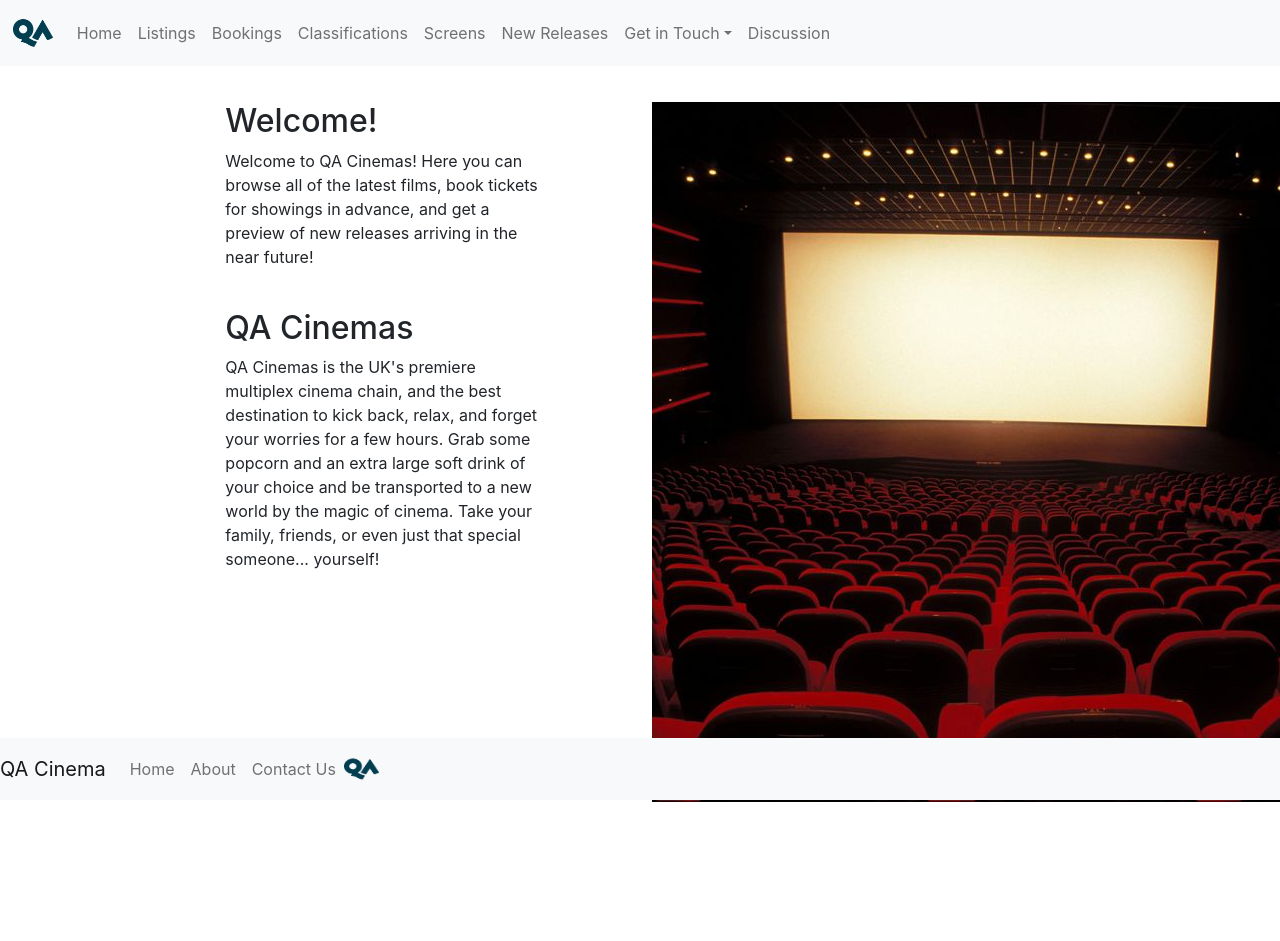
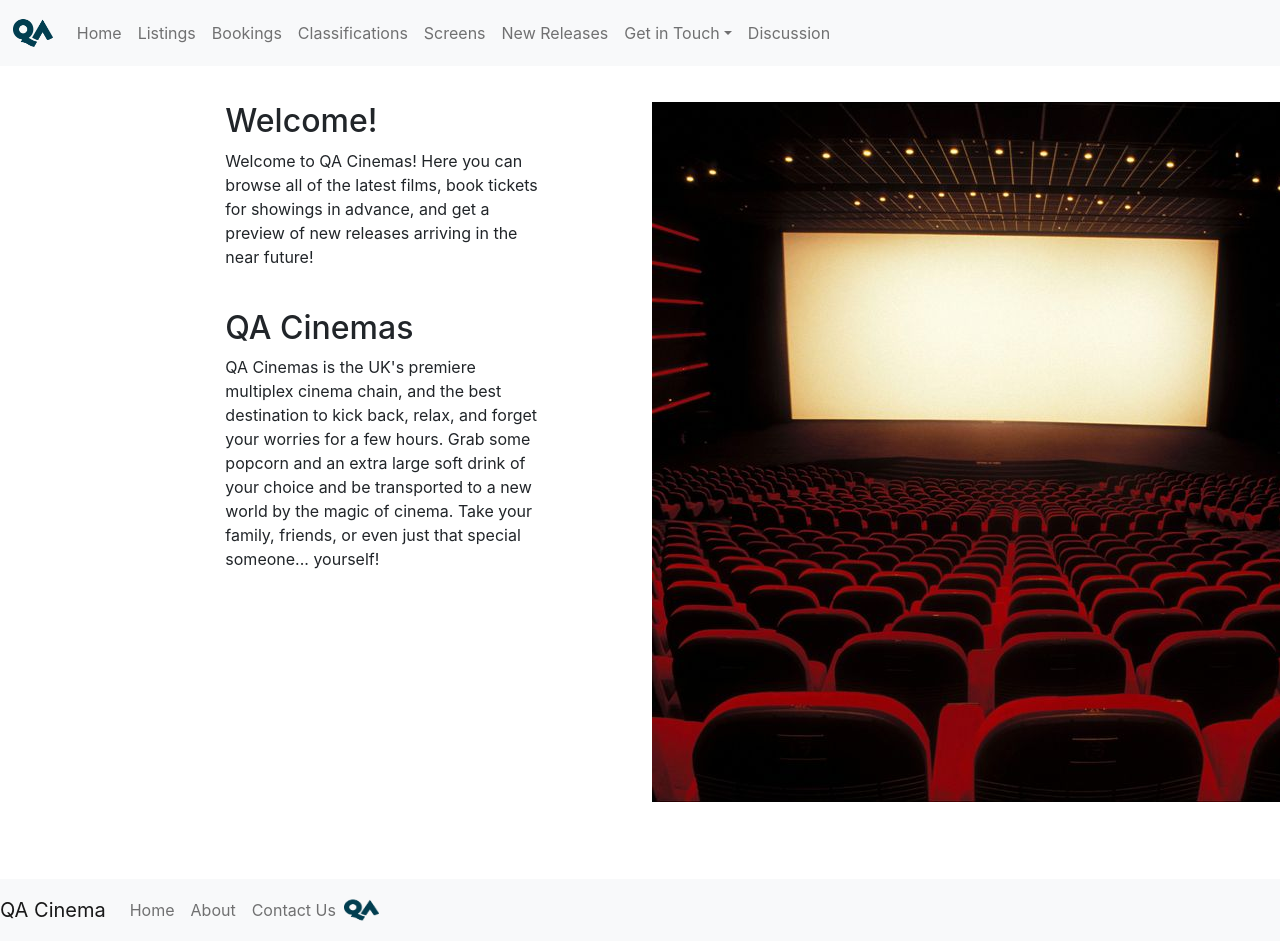
Before and after one commit to Kevin123-Repo/QACinemas_Group_Project, a React (Create React App) app in the folder front-end/: page / in a window 1280 px wide. Shown: the top 941 px of the page. Before the commit the page ends 879 px from the top, so only its background shows below. Built offline with nearby package versions, Linux system fonts and the light colour scheme; what google-maps-react would draw is missing.

Commit message:
AL: Footer not fixed

```diff
--- a/front-end/src/Components/Header_Footer/FooterBar.jsx
+++ b/front-end/src/Components/Header_Footer/FooterBar.jsx
@@ -19,7 +19,7 @@ const FooterBar = () => {
 
     return (
         <div>
-            <Navbar color="light" light expand="md" fixed="bottom">
+            <Navbar color="light" light expand="md">
                 <NavbarBrand href="/">QA Cinema</NavbarBrand>
                 <NavbarToggler onClick={toggle} />
                 <Collapse isOpen={isOpen} navbar>
```
